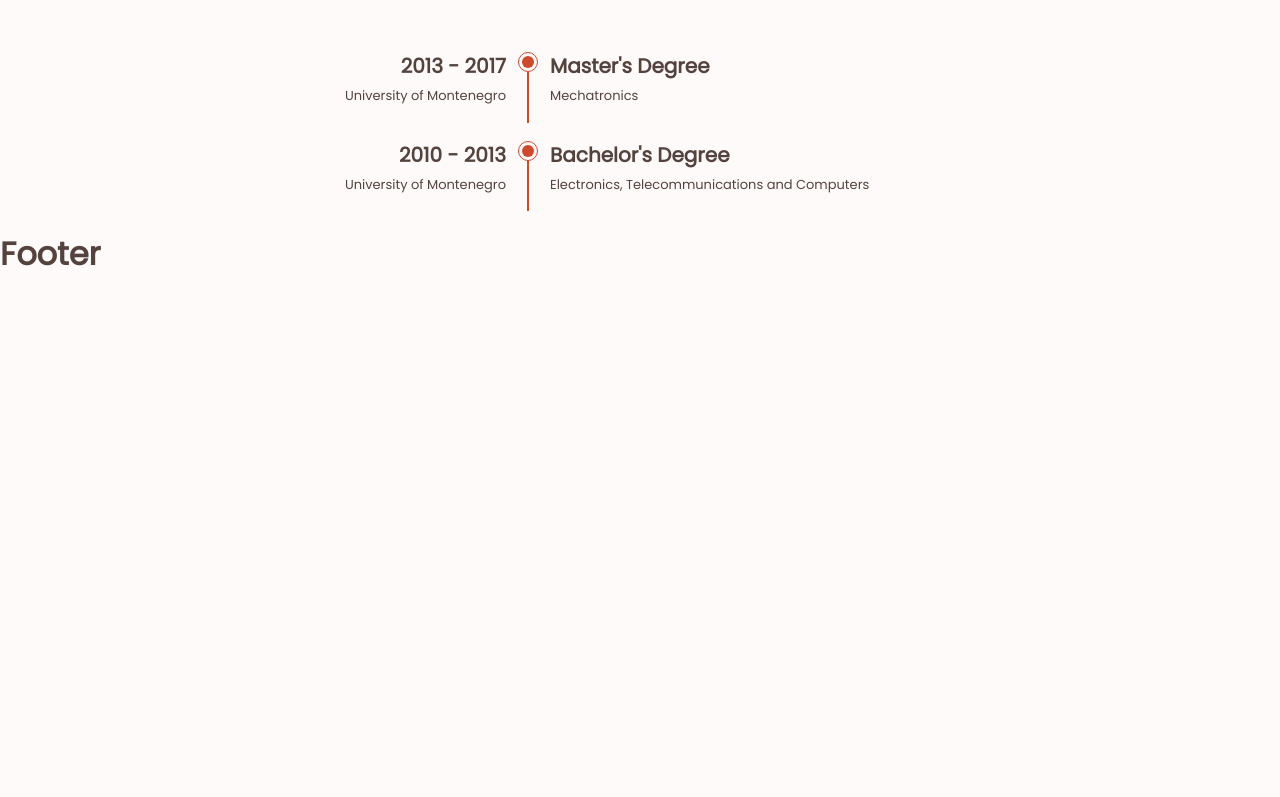
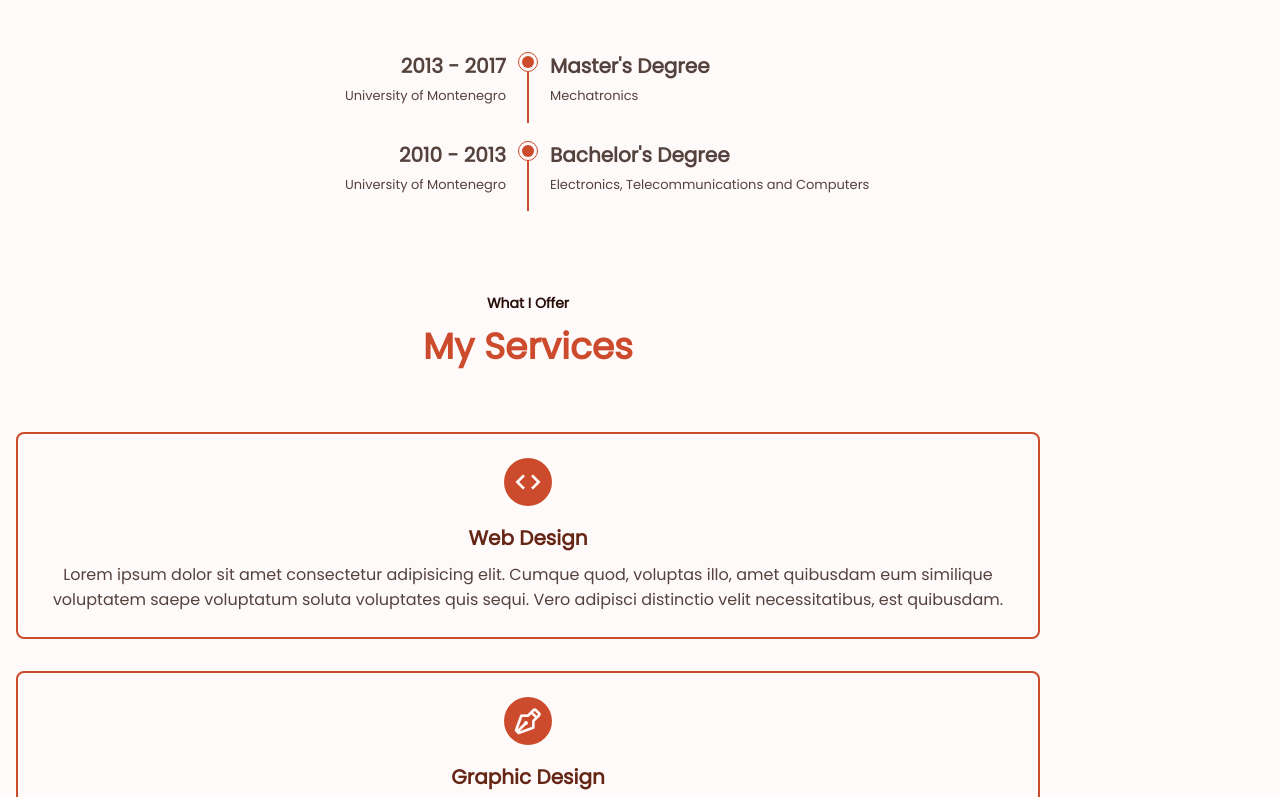
Before and after one commit to dejobratic/portfolio, a React (Create React App) app: page / in a window 1280 px wide. Shown: the part 2660-3457 px from the top of the page. Before the commit the page ends 2939 px from the top, so only its background shows below. Built offline with nearby package versions, Linux system fonts and the light colour scheme.

Commit message:
Added services page layout. Added section header component.

```diff
--- a/src/app/Main.jsx
+++ b/src/app/Main.jsx
@@ -4,6 +4,7 @@ import HomePage from "app/home/HomePage"
 import AboutPage from "app/about/AboutPage"
 import SkillsPage from "app/skills/SkillsPage"
 import EducationPage from "app/education/EducationPage"
+import ServicesPage from "app/services/ServicesPage"
 
 const Main = () => {
   return (
@@ -12,6 +13,7 @@ const Main = () => {
       <AboutPage />
       <SkillsPage />
       <EducationPage />
+      <ServicesPage />
     </main>
   )
 }
--- a/src/app/about/AboutPage.jsx
+++ b/src/app/about/AboutPage.jsx
@@ -1,5 +1,6 @@
 import React from "react"
 
+import SectionHeader from "app/components/section-header/SectionHeader"
 import Details from "app/about/Details"
 import ContactInfo from "app/about/ContactInfo"
 import Experience from "app/about/Experience"
@@ -10,10 +11,7 @@ const AboutPage = () => {
   return (
     <section id="about" className="about section">
       <div className="about__container bd-grid">
-        <div>
-          <span className="section-subtitle">Intro</span>
-          <h2 className="section-title">About Me</h2>
-        </div>
+        <SectionHeader title="About Me" subtitle="Intro" />
 
         <Details />
 
--- /dev/null
+++ b/src/app/components/section-header/SectionHeader.jsx
@@ -0,0 +1,12 @@
+import React from "react"
+
+const SectionHeader = ({ title, subtitle }) => {
+  return (
+    <div>
+      <span className="section-subtitle">{subtitle}</span>
+      <h2 className="section-title">{title}</h2>
+    </div>
+  )
+}
+
+export default SectionHeader
--- a/src/app/education/EducationPage.jsx
+++ b/src/app/education/EducationPage.jsx
@@ -1,5 +1,6 @@
 import React from "react"
 
+import SectionHeader from "app/components/section-header/SectionHeader"
 import EducationInfo from "app/education/EducationInfo"
 
 import "app/education/education-page.css"
@@ -8,10 +9,7 @@ const EducationPage = () => {
   return (
     <section id="education" className="education section">
       <div className="education__container bd-grid">
-        <div>
-          <span className="section-subtitle">Qualification</span>
-          <h2 className="section-title">My Education</h2>
-        </div>
+        <SectionHeader title="My Education" subtitle="Qualification" />
 
         <EducationInfo
           period="2013 - 2017"
--- /dev/null
+++ b/src/app/services/Service.jsx
@@ -0,0 +1,13 @@
+import React from "react"
+
+const Service = ({ type, title, description }) => {
+  return (
+    <div className="services__content">
+      <i className={`bx bx-${type} services__icon`}></i>
+      <h3 className="services__title">{title}</h3>
+      <p className="services__description">{description}</p>
+    </div>
+  )
+}
+
+export default Service
--- /dev/null
+++ b/src/app/services/ServicesPage.jsx
@@ -0,0 +1,54 @@
+import React from "react"
+
+import SectionHeader from "app/components/section-header/SectionHeader"
+import Service from "app/services/Service"
+
+import "app/services/services-page.css"
+
+const ServicesPage = () => {
+  return (
+    <section className="services section" id="services">
+      <div className="services__container bd-grid">
+        <SectionHeader title="My Services" subtitle="What I Offer" />
+
+        <Service
+          type="code"
+          title="Web Design"
+          description="Lorem ipsum dolor sit amet consectetur adipisicing elit. Cumque
+            quod, voluptas illo, amet quibusdam eum similique voluptatem saepe
+            voluptatum soluta voluptates quis sequi. Vero adipisci distinctio
+            velit necessitatibus, est quibusdam."
+        />
+
+        <Service
+          type="pen"
+          title="Graphic Design"
+          description="Lorem ipsum dolor sit amet consectetur adipisicing elit. Cumque
+            quod, voluptas illo, amet quibusdam eum similique voluptatem saepe
+            voluptatum soluta voluptates quis sequi. Vero adipisci distinctio
+            velit necessitatibus, est quibusdam."
+        />
+
+        <Service
+          type="brush"
+          title="UI/UX"
+          description="Lorem ipsum dolor sit amet consectetur adipisicing elit. Cumque
+            quod, voluptas illo, amet quibusdam eum similique voluptatem saepe
+            voluptatum soluta voluptates quis sequi. Vero adipisci distinctio
+            velit necessitatibus, est quibusdam."
+        />
+
+        <Service
+          type="server"
+          title="Backend"
+          description="Lorem ipsum dolor sit amet consectetur adipisicing elit. Cumque
+            quod, voluptas illo, amet quibusdam eum similique voluptatem saepe
+            voluptatum soluta voluptates quis sequi. Vero adipisci distinctio
+            velit necessitatibus, est quibusdam."
+        />
+      </div>
+    </section>
+  )
+}
+
+export default ServicesPage
--- /dev/null
+++ b/src/app/services/services-page.css
@@ -0,0 +1,51 @@
+@import "index.css";
+
+.services__container {
+  row-gap: 2rem;
+}
+
+.services__content {
+  padding: 1.5rem 0.5rem;
+  border: 2px solid var(--first-color);
+  border-radius: 0.5rem;
+  text-align: center;
+}
+
+.services__icon {
+  font-size: 2rem;
+  padding: 0.5rem;
+  background-color: var(--first-color);
+  color: var(--first-color-lighten);
+  border-radius: 50%;
+  margin-bottom: var(--mb-2);
+}
+
+.services__title {
+  font-size: 1.25rem;
+  color: var(--first-color-dark);
+  margin-bottom: var(--mb-1);
+}
+
+.services__content,
+.services__icon,
+.services__description,
+.services__title {
+  transition: 0.5s;
+}
+
+.services__content:hover {
+  background-color: var(--first-color);
+}
+
+.services__content:hover .services__icon {
+  background-color: var(--first-color-lighten);
+  color: var(--first-color);
+}
+
+.services__content:hover .services__title {
+  color: var(--first-color-lighten);
+}
+
+.services__content:hover .services__description {
+  color: var(--first-color-lighten);
+}
--- a/src/app/skills/SkillsPage.jsx
+++ b/src/app/skills/SkillsPage.jsx
@@ -1,5 +1,6 @@
 import React from "react"
 
+import SectionHeader from "app/components/section-header/SectionHeader"
 import FrontendSkills from "app/skills/FrontendSkills"
 import BackendSkills from "app/skills/BackendSkills"
 
@@ -9,10 +10,7 @@ const SkillsPage = () => {
   return (
     <section id="skills" className="skills section">
       <div className="skills__container bd-grid">
-        <div>
-          <span className="section-subtitle">Why Chose Me?</span>
-          <h2 className="section-title">My Expertise Area</h2>
-        </div>
+        <SectionHeader title="My Expertise" subtitle="Why Chose Me?" />
 
         <FrontendSkills />
         <BackendSkills />
```
